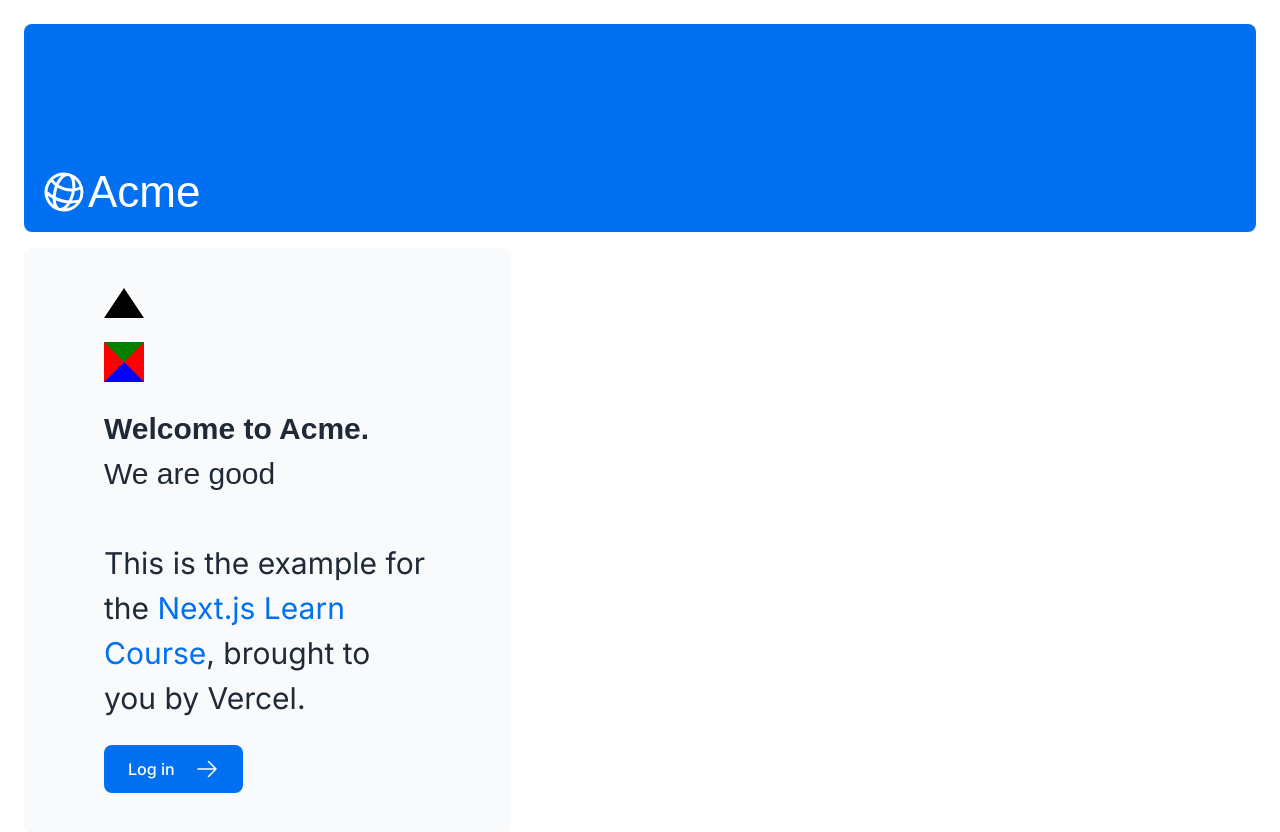
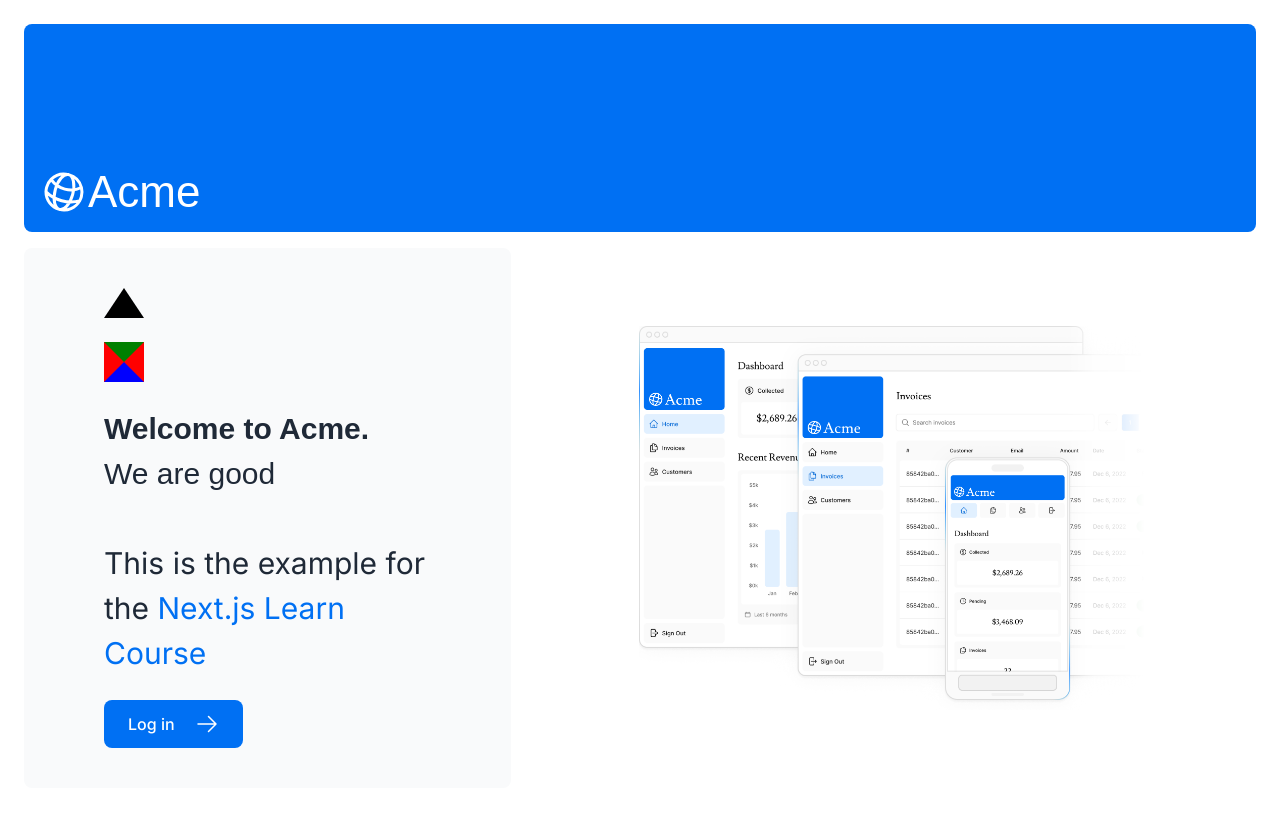
Before and after one commit to rsgilbert/nextjs-dashboard, a Next.js app: page / in a window 1280 px wide. Shown: the top 832 px of the page. Built offline with nearby package versions, Linux system fonts and the light colour scheme; a web font is replaced by a local one.

Commit message:
setup images

```diff
--- a/app/page.tsx
+++ b/app/page.tsx
@@ -3,6 +3,7 @@
 import Link from 'next/link';
 import styles from '@/app/ui/home.module.css'
 import { lusitana } from './ui/fonts';
+import Image from 'next/image';
 
 
 export default function Page() {
@@ -23,15 +24,14 @@
                         <strong
                             className={`${lusitana.className}`}
                         >Welcome to Acme.</strong>
-                        <br/>
+                        <br />
                         <p className={`${lusitana.className}`}>We are good</p>
-                        <br/>
+                        <br />
 
-                         This is the example for the{' '}
+                        This is the example for the{' '}
                         <a href="https://nextjs.org/learn/" className="text-blue-500">
                             Next.js Learn Course
                         </a>
-                        , brought to you by Vercel.
                     </p>
                     <Link
                         href="/login"
@@ -42,6 +42,20 @@
                 </div>
                 <div className="flex items-center justify-center p-6 md:w-3/5 md:px-28 md:py-12">
                     {/* Add Hero Images Here */}
+                    <Image
+                        src="/hero-desktop.png"
+                        width={1000}
+                        height={760}
+                        alt="Screenshots of the acme dashboard on large screens"
+                        className='hidden md:block'
+                    />
+                    <Image
+                        src='/hero-mobile.png'
+                        alt='Screenshot of the acme dashboard on mobile devices'
+                        width={560}
+                        height={620}
+                        className='md:hidden'
+                    />
                 </div>
             </div>
         </main>
```
